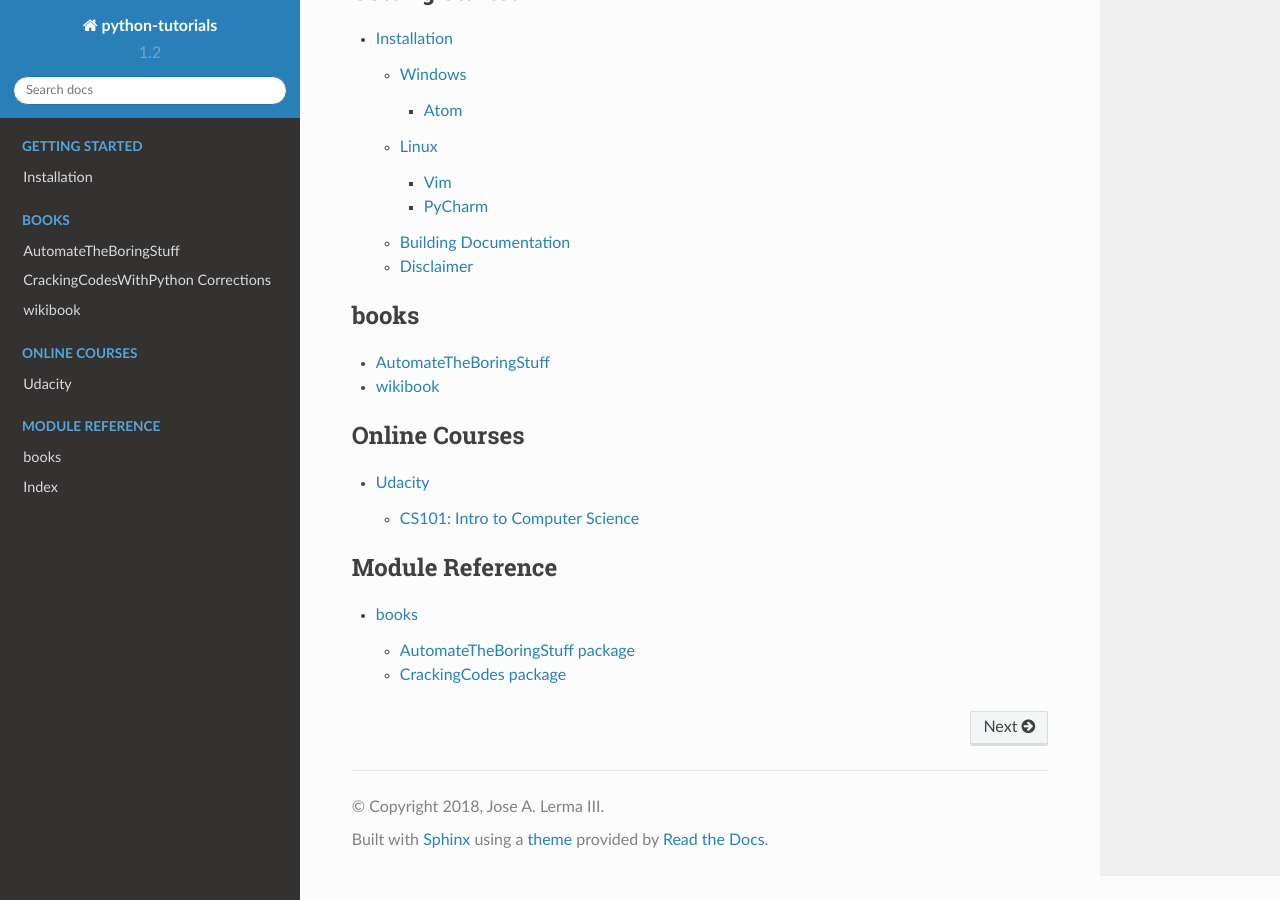
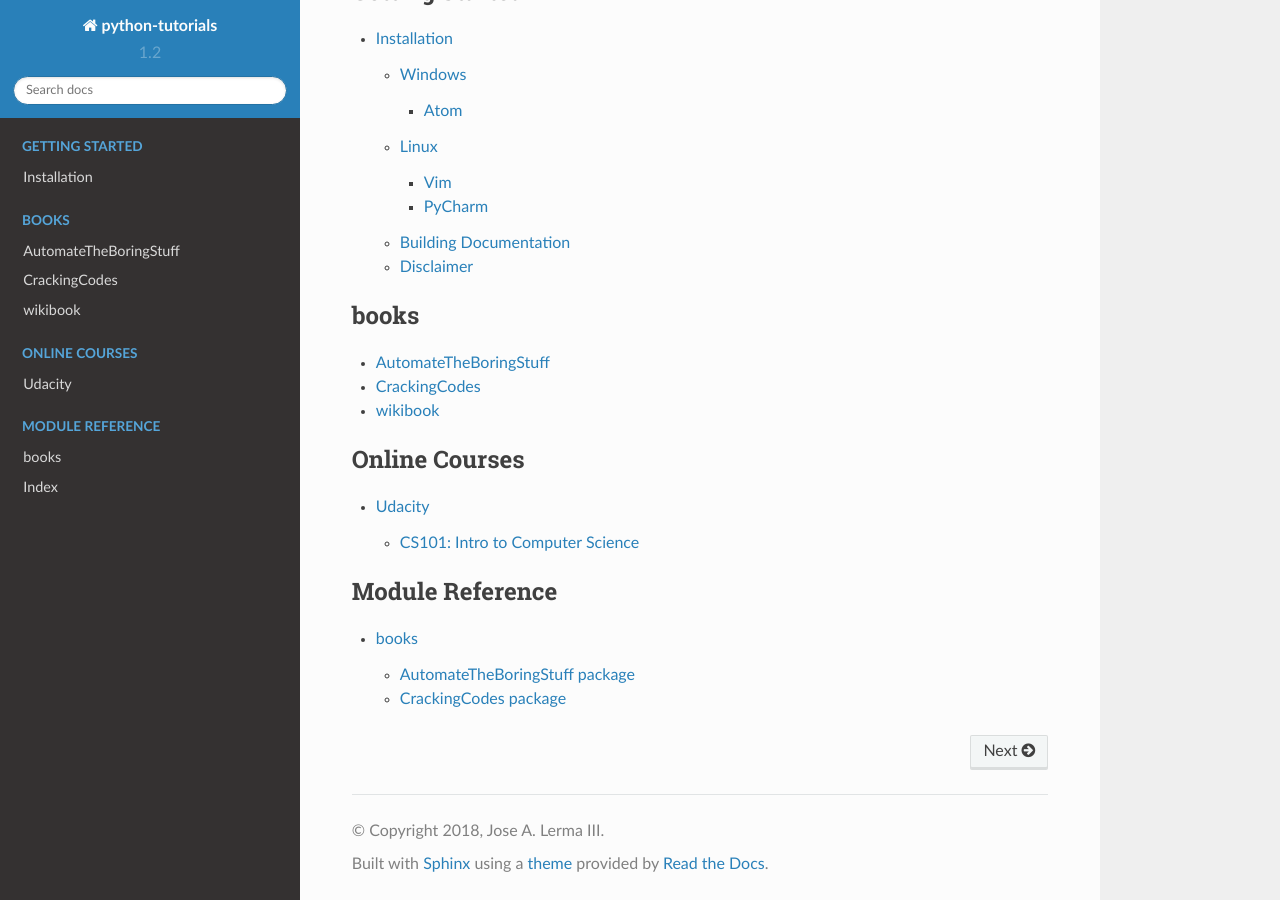
Before and after one commit to JoseALermaIII/python-tutorials, a Sphinx documentation site: the page built from docs/source/index.rst, in a window 1280 px wide and 900 px high, scrolled down 549 px. Built offline with Sphinx 7.4.7 and the Read the Docs theme 2.0.0, drawn with Linux system fonts in a browser that asks for light colours.

Commit message:
Update cracking.rst fixed include file not existing

```diff
--- a/docs/source/books/cracking/cracking.rst
+++ b/docs/source/books/cracking/cracking.rst
@@ -1,4 +1,4 @@
-.. include:: ../../../../pythontutorials/books/CrackingCodesWithPython/README.rst
+.. include:: ../../../../pythontutorials/books/CrackingCodes/README.rst
 
 .. toctree::
     :hidden:
```
